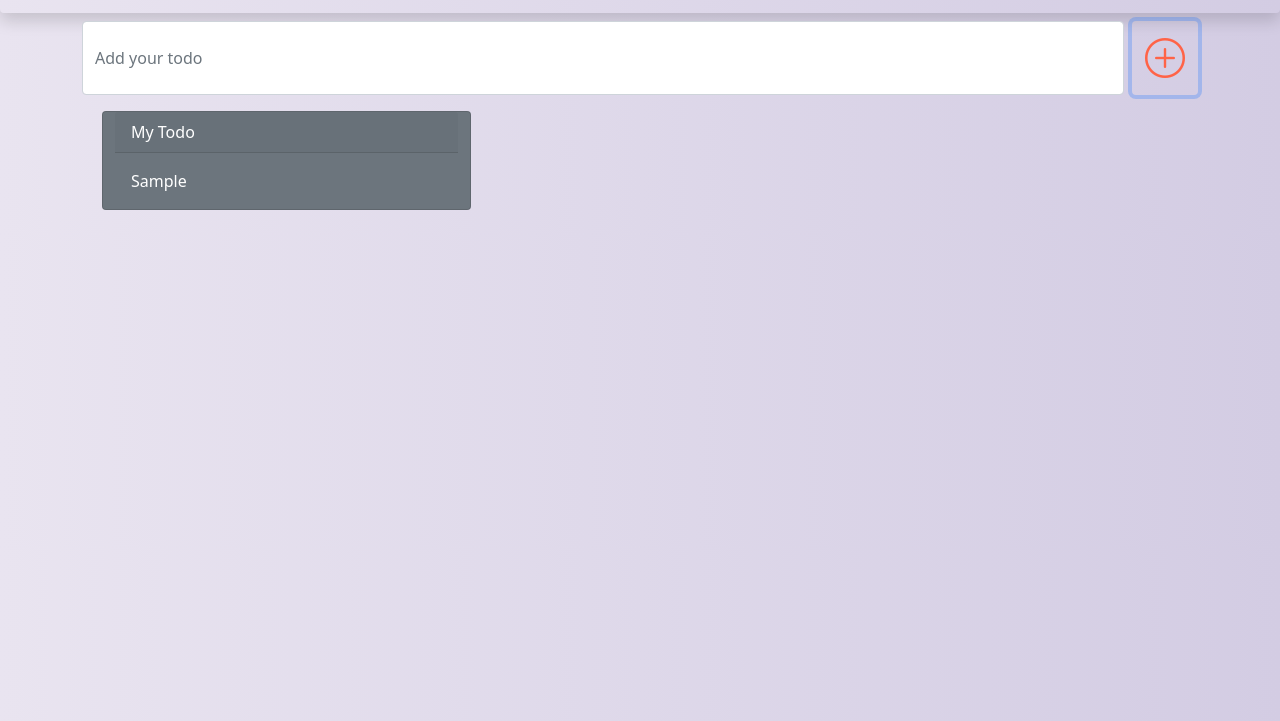
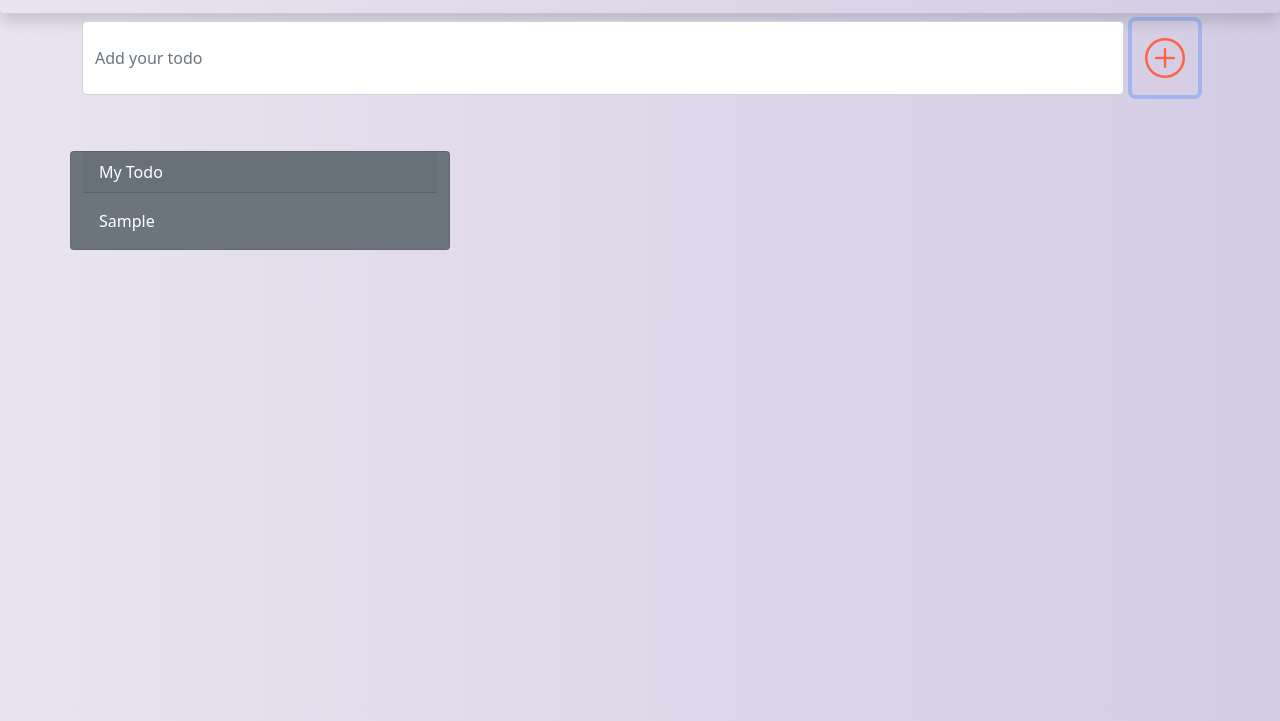
Before and after one commit to josserden/41js-blended-group4, a plain HTML site: page index.html in a window 1280 px wide. Both pictures are taken after typing "Sample" into the empty fields and a click on the button 1164 px from the left and 137 px from the top of the page. Shown: the part 79-800 px from the top of the page. Drawn offline with nearby package versions, Linux system fonts and the light colour scheme.

Commit message:
finish task

```diff
--- a/css/style.css
+++ b/css/style.css
@@ -52,7 +52,7 @@ button {
 ul,
 ol {
   list-style: none;
-  padding-left: 0;
+  padding: 0;
   margin: 0;
 }
 
--- a/index.html
+++ b/index.html
@@ -49,11 +49,12 @@
     </section>
 
     <!-- Markup Todo -->
-    <section class="py-2">
+    <section class="py-5">
       <div class="container">
         <ul
           class="
             row row-cols-1 row-cols-sm-1 row-cols-md-2 row-cols-lg-3
+            p-0
             js-todo-list
           "
         ></ul>
--- a/js/index.js
+++ b/js/index.js
@@ -1,17 +1,7 @@
-// Refs
 const refs = {
   form: document.querySelector('.js-form'),
   todoList: document.querySelector('.js-todo-list'),
 };
-
-function createMarkup({ description }) {
-  return `<li class="col card text-white bg-secondary">
-            <div class="card-header">My Todo</div>
-            <div class="card-body">
-              <p class="card-text">${description}</p>
-            </div>
-          </li>`;
-}
 
 const todoService = {
   todoList: [],
@@ -48,6 +38,15 @@ function onSubmit(event) {
 
   todoService.addTodo(todoText);
 
+  const createMarkup = ({ description }) => {
+    return `<li class="col card text-white bg-secondary">
+            <div class="card-header">My Todo</div>
+            <div class="card-body">
+              <p class="card-text">${description}</p>
+            </div>
+          </li>`;
+  };
+
   const todoListGallery = todoService.todoList
     .map(todo => createMarkup(todo))
     .join('');
```
